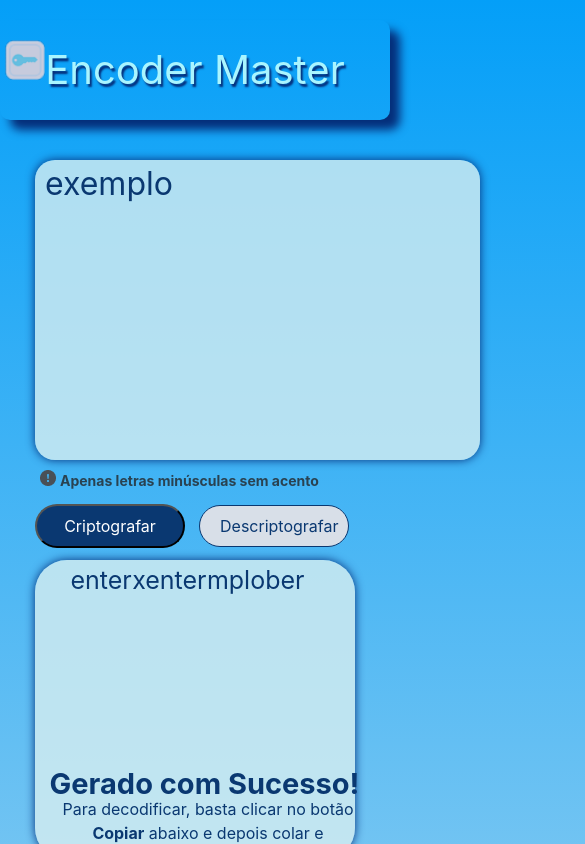
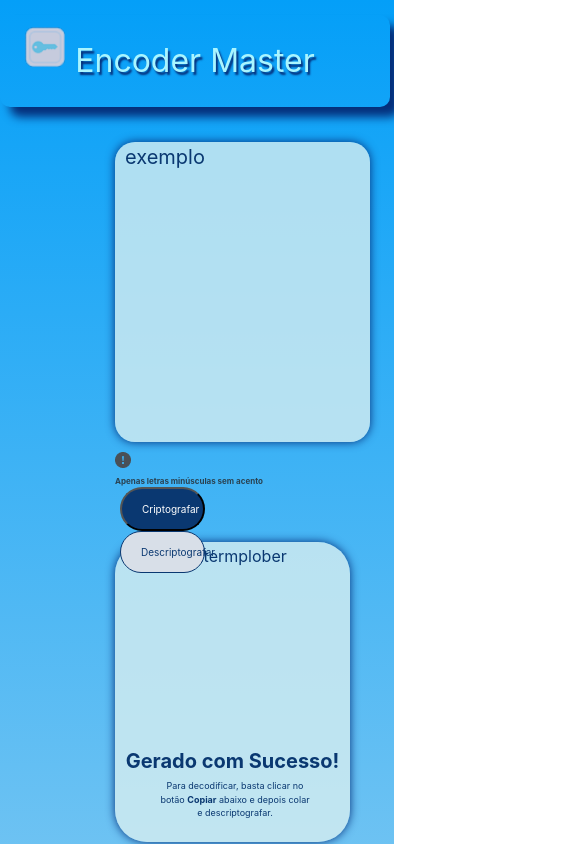
Before and after one commit to xpegoux/challenge-one-alura-encode, a plain HTML site: page index.html in a window 390 px wide. Both pictures are taken after a click on the button "Criptografar". Shown: the top 844 px of the page, 585 px wide, since content can reach past the window. Drawn offline with Linux system fonts and the light colour scheme.

Commit message:
responsive adjustments

```diff
--- a/css/style.css
+++ b/css/style.css
@@ -5,9 +5,9 @@ body {
 /* HEADER */
 header {
     padding: 30px 0;
-    margin: 20px 0;
+    margin: 15px 0;
     box-shadow: 10px 10px 10px rgb(5, 46, 122);
-
+    width: 0 940px;
     border-radius: 10px;
 }
 
@@ -34,6 +34,7 @@ header {
 .logo {
     position: absolute;
     bottom: 5px;
+    margin: 0 20px;
 }
 
 /* MAIN CONFIGS */
@@ -94,13 +95,12 @@ main {
 
 /*text: resultado aparecerá aqui*/
 .semResultado {
-    margin: 20px 0;
-    padding: 20px 0;
+    margin: 20px 15px;
+    padding: 20px 15px;
     position: absolute;
     display: inline-block;
     text-align: center;
 
-    left: 740px;
 }
 
 /* logo pre resultado */
@@ -354,70 +354,169 @@ footer {
     color: #0A3871;
 }
 
-@media screen and (max-width: 480px) {
-    header, .box, .titulo-principal, main, .digite-texto, .rectangle, .letras-minusculas, .botoes, .buttonCopy, footer {
+
+@media screen and (max-width: 1080px) {
+    .semResultado, .comResultado {
+        position: static;
+        margin: 0 2em;
+    }
+}
+
+@media screen and (max-width: 768px) {
+    header, .box, .titulo-principal, main, .digite-texto, .rectangle, .letras-minusculas, .botoes, .buttonCopy, footer  {
         width: auto;
     }
-
+    main {
+        margin: 0 115px;
+    }
     .titulo-principal {
-        font-size: 2.5em;
+        font-size: 4em;
     }
-
     .digite-texto, .rectangle {
-        margin: 10px 35px;
+        margin: 10px 0;
         position: relative;
         display: block;
+        width: 535px;
+        height: 300px;
     }
-
+    .digite-texto {
+        font-size: 28px;
+    }
     .rectangle {
         top: 90px;
     }
 
     .semResultado {
-        position: absolute;;
+        position: absolute;
+        left: 0;
+        margin: 5% 30%;
     }
 
-    .cadeado {
+    .cadeado, .notfound {
         position: relative;
-        right: 42em;
+        font-size: 20px;
     }
 
-    .notfound {
-        font-size: 20px;
-        position: relative;
-        right: 33.5em;
+    .comResultado {
+        position: absolute;
+        left: 0;
+        margin: 0% 19%;
     }
 
-    .texto-codificado {
+    .texto-codificado, .sucess-encode {
         position: relative;
-        right: 29.5em;
-        margin: 0 10px;
-    }
-
-    .sucess-encode {
-        position: relative;
-        right: 26.5em;
-        margin: 0 10px;
+        font-size: 24px;
     }
 
     .texto-decode {
         position: relative;
-        right: 47.5em;
-        margin: 0 5px;
+        font-size: 14px;
     }
 
     .botoes, .letras-minusculas {
         position: relative;
         bottom: 310px;
+        margin: 2px;
+        width: 550px;
     }
-
-    .button-copy, .button-criptografar, .button-descriptografar {
-        width: 150px;
+    .letrasMinusculas {
+        font-size: 18px;
+    }
+    .text-copy, .text-criptografar, .text-descriptografar {
+        font-size: 16px;
+    }
+    .button-criptografar, .button-descriptografar {
+        width: 210px;
         margin: 0 5px;
     }
 
-    .footer {
+    .button-copy {
+        position: relative;
+        width: 210px;
+        margin: 10px 5px;
+        right: 0px;
+    }
+}
+
+@media screen and (max-width: 480px) {
+    header, .box, .titulo-principal, main, .digite-texto, .rectangle, .letras-minusculas, .botoes, .buttonCopy, footer  {
+        width: auto;
+    }
+    main {
+        margin: 0 115px;
+    }
+    .titulo-principal {
+        font-size: 2em;
+    }
+    .digite-texto, .rectangle {
+        margin: 10px 0;
+        position: relative;
+        display: block;
+        width: 235px;
+        height: 300px;
+    }
+    .digite-texto {
+        font-size: 20px;
+    }
+    .rectangle {
+        top: 90px;
+    }
+
+    .semResultado {
+        position: absolute;
+        margin: auto;
+    }
+
+    .notfound, .cadeado {
+        font-size: 20px;
         position: relative;
     }
 
+    .comResultado {
+        position: absolute;
+        margin: auto;
+        width: 235px;
+    }
+    .texto-codificado {
+        width: 235px;
+        position: relative;
+        margin: 0 20px;
+        font-size: 16px;
+    }
+    .sucess-encode {
+        position: relative;
+        width: 235px;
+        font-size: 20px;
+    }
+
+    .texto-decode {
+        position: relative;
+        margin: 0 5em;
+        font-size: 9px;
+        width: 150px;
+    }
+
+    .botoes, .letras-minusculas {
+        position: relative;
+        bottom: 310px;
+        margin: 0 auto;
+    }
+    .letrasMinusculas {
+        font-size: 8px;
+    }
+    .text-copy, .text-criptografar, .text-descriptografar {
+        font-size: 10px;
+    }
+    .button-criptografar, .button-descriptografar {
+        width: 85px;
+    }
+    .buttonCopy {
+        position: relative;
+        margin: 10px 55px;
+    }
+    .button-copy {
+        position: relative;
+        width: 110px;
+        margin: 10px 5px;
+    }
 }
--- a/js/script.js
+++ b/js/script.js
@@ -125,6 +125,7 @@ if (buttonEncode) { //Evitar o erro null
     });
 }
 
+
 if (buttonDecode) { //Evitar o erro null
 
     buttonDecode.addEventListener('click', () => {
```
